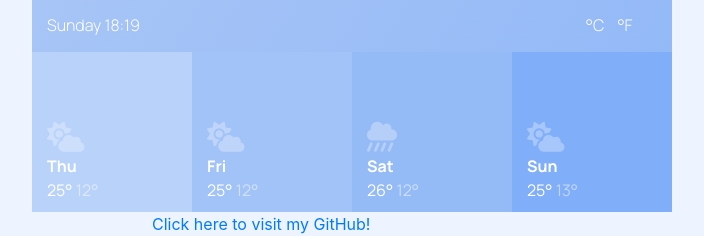
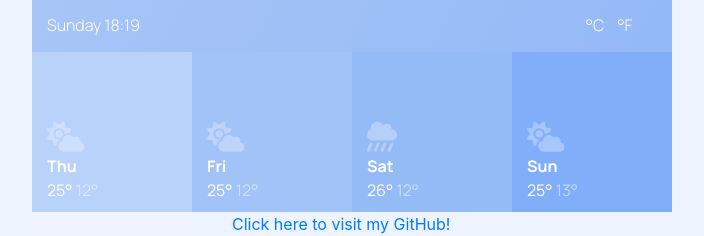
Before and after one commit to larissaayon/SheCodes-week6-lesson3, a plain HTML site: page index.html in a window 1280 px wide. Shown: the part 610-846 px from the top of the page, without its empty margins (53-757 px from the left). Drawn offline with nearby package versions, Linux system fonts and the light colour scheme; no server answers.

Commit message:
Modified the styling of the link

```diff
--- a/src/styles.css
+++ b/src/styles.css
@@ -193,5 +193,5 @@ body {
 }
 
 .github {
-  margin-left: 205px;
+  margin-left: 285px;
 }
```
